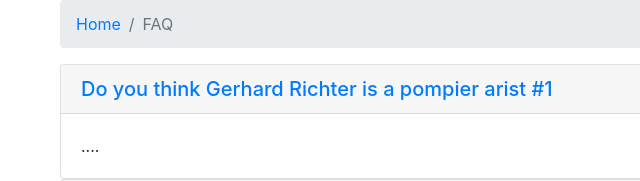
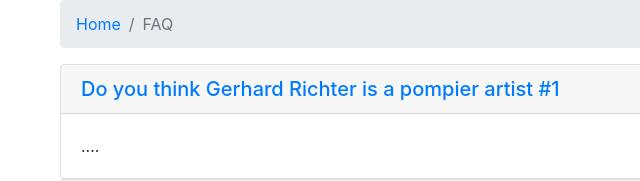
Before and after one commit to bankitomi26/kunstkammer, a website: page faq.html in a window 1280 px wide. Shown: the part 144-325 px from the top of the page, 25-665 px from the left. Drawn offline with Linux system fonts and the light colour scheme.

Commit message:
Update faq.html

```diff
--- a/faq.html
+++ b/faq.html
@@ -78,7 +78,7 @@
       <div class="card">
         <div class="card-header" role="tab" id="headingOne">
           <h5 class="mb-0">
-            <a data-toggle="collapse" data-parent="#accordion" href="#collapseOne" aria-expanded="true" aria-controls="collapseOne">Do you think Gerhard Richter is a pompier arist #1</a>
+            <a data-toggle="collapse" data-parent="#accordion" href="#collapseOne" aria-expanded="true" aria-controls="collapseOne">Do you think Gerhard Richter is a pompier artist #1</a>
           </h5>
         </div>
 
```
